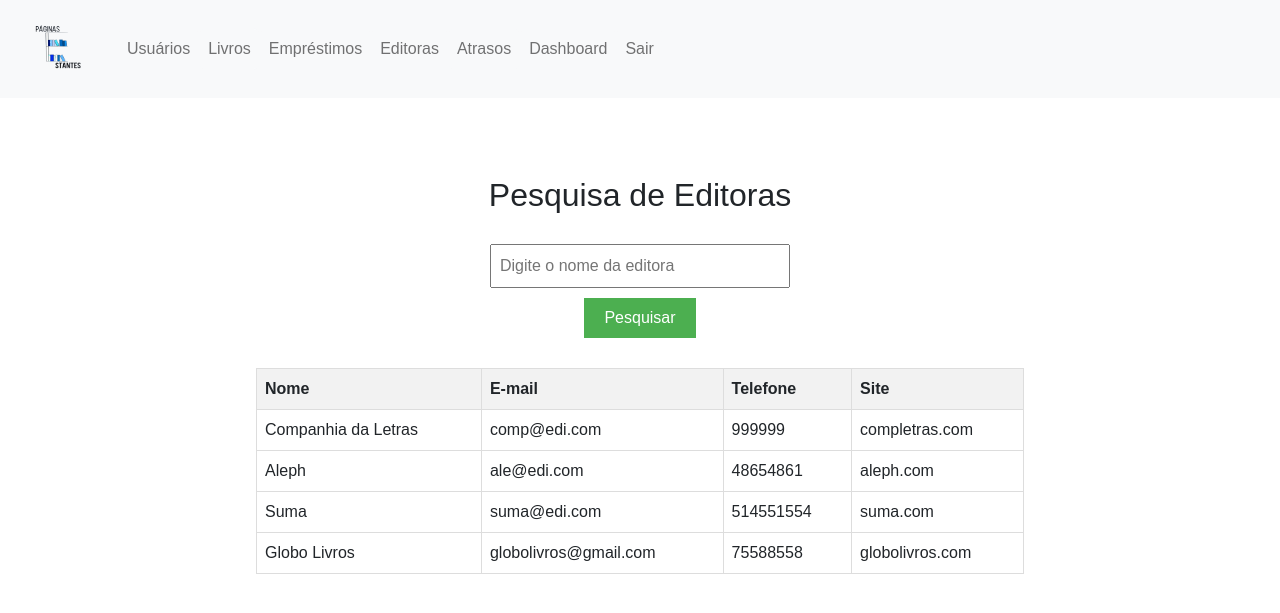
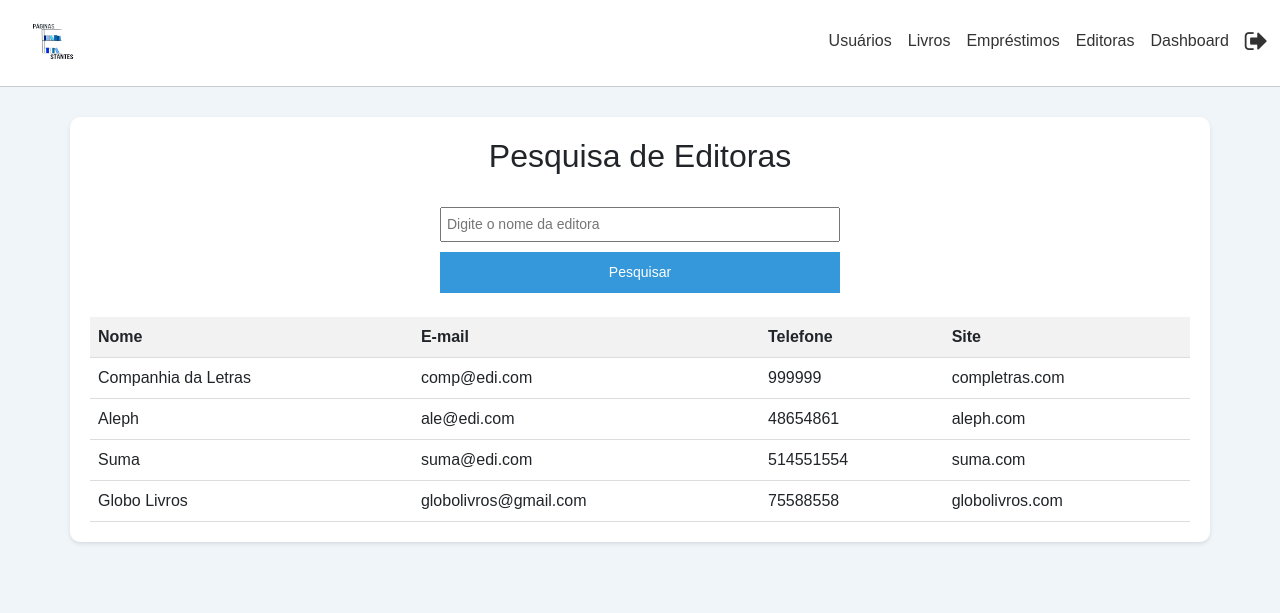
Before and after one commit to PedroLucas3542/LocadoraLivros, a PHP site: page /pesquisaeditoras.php in a window 1280 px wide. Shown: the top 613 px of the page. Run offline with PHP 8.4, Linux system fonts and the light colour scheme; data comes from the database, SQL or seed files in the repository.

Commit message:
all in css

```diff
--- a/ProjetoWDA/pesquisaeditoras.php
+++ b/ProjetoWDA/pesquisaeditoras.php
@@ -6,72 +6,150 @@
     <meta charset="UTF-8">
     <title>Pesquisa de Usuários</title>
     <style>
+        html{
+            background-color: #f0f5f9;
+        }
+
+        .navbar {
+            background-color: #fff;
+            border-bottom: 1px solid #ccc;
+        }
+
+        .navbar-brand {
+            margin-right: 10px;
+            font-weight: bold;
+        }
+
+        .navbar-toggler {
+            border: none;
+        }
+
+        .navbar-nav .nav-link {
+            color: #333;
+        }
+
+        .navbar-nav .nav-link:hover {
+            color: #888;
+        }
+
+        .navbar-nav .nav-item:last-child .nav-link {
+            padding-right: 0;
+        }
+
+        .nav-link i {
+            font-size: 25px;
+        }
+
+        .fundo {
+            background-color: #f0f5f9;
+            padding-top: 30px;
+            padding-bottom: 30px;
+        }
+
+        .container {
+            background-color: #fff;
+            padding: 20px;
+            border-radius: 10px;
+            box-shadow: 0 2px 4px rgba(0, 0, 0, 0.1);
+        }
+
         body {
             font-family: Arial, sans-serif;
+            margin: 0;
         }
-        h2 {
-            margin-top: 30px;
-            text-align: center;
+
+        h1 {
+            margin-bottom: 20px;
         }
+
         form {
-            margin: 30px auto;
-            width: 300px;
-            text-align: center;
+            display: flex;
+            flex-direction: column;
+            max-width: 400px;
         }
-        input[type="text"] {
-            padding: 8px;
-            width: 100%;
+
+        label {
             margin-bottom: 10px;
         }
+
+        input[type="text"] {
+            padding: 5px;
+            font-size: 14px;
+            margin-bottom: 10px;
+        }
+
         input[type="submit"] {
-            padding: 8px 20px;
-            background-color: #4CAF50;
-            color: white;
+            padding: 10px 15px;
+            background-color: #3498db;
+            color: #fff;
+            font-size: 14px;
             border: none;
             cursor: pointer;
         }
+
         table {
-            width: 60%;
-            margin: 30px auto;
+            width: 100%;
             border-collapse: collapse;
         }
+
         th, td {
             padding: 8px;
-            border: 1px solid #ddd;
+            text-align: left;
+            border-bottom: 1px solid #ddd;
         }
+
         th {
             background-color: #f2f2f2;
         }
     </style>
+<link rel="stylesheet" href="https://cdnjs.cloudflare.com/ajax/libs/font-awesome/4.7.0/css/font-awesome.min.css">
 </head>
 <body>
-<nav class="navbar navbar-expand-lg bg-light">
-        <div class="container-fluid">
-		<a class="navbar-brand" href="#">
-      		<img src="logo.png" alt="Bootstrap" width="90" height="72">
-    	</a>
-          <button class="navbar-toggler" type="button" data-bs-toggle="collapse" data-bs-target="#navbarNavAltMarkup" aria-controls="navbarNavAltMarkup" aria-expanded="false" aria-label="Toggle navigation">
+<nav class="navbar navbar-expand-lg navbar-light">
+    <div class="container-fluid">
+        <a class="navbar-brand" href="#">
+            <img src="logo.png" width="80" height="60">
+        </a>
+        <button class="navbar-toggler" type="button" data-bs-toggle="collapse" data-bs-target="#navbarNav"
+                aria-controls="navbarNav" aria-expanded="false" aria-label="Toggle navigation">
             <span class="navbar-toggler-icon"></span>
-          </button>
-          <div class="collapse navbar-collapse" id="navbarNavAltMarkup">
-            <div class="navbar-nav">
-              <a class="nav-link btn btn-light" href="usuarios.php">Usuários</a>
-			  <a class="nav-link btn btn-light" href="livros.php">Livros</a>
-			  <a class="nav-link btn btn-light" href="emprestimos.php">Empréstimos</a>
-			  <a class="nav-link btn btn-light" href="editoras.php">Editoras</a>
-			  <a class="nav-link btn btn-light" href="atrasos.php">Atrasos</a>
-			  <a class="nav-link btn btn-light" href="dashboard.php" class="dashboard-button">Dashboard</a>
-			  <a class="nav-link btn btn-light" href="logout.php">Sair</a>
-            </div>
-          </div>
+        </button>
+        <div class="collapse navbar-collapse justify-content-end" id="navbarNav">
+            <ul class="navbar-nav">
+                <li class="nav-item">
+                    <a class="nav-link" href="usuarios.php">Usuários</a>
+                </li>
+                <li class="nav-item">
+                    <a class="nav-link" href="livros.php">Livros</a>
+                </li>
+                <li class="nav-item">
+                    <a class="nav-link" href="emprestimos.php">Empréstimos</a>
+                </li>
+                <li class="nav-item">
+                    <a class="nav-link" href="editoras.php">Editoras</a>
+                </li>
+                <li class="nav-item">
+                    <a class="nav-link" href="dashboard.php">Dashboard</a>
+                </li>
+                <li class="nav-item">
+                    <a class="nav-link" href="logout.php">
+                        <i class="fa fa-sign-out"></i>
+                    </a>
+                </li>
+            </ul>
         </div>
-      </nav><br><br>
+    </div>
+</nav>
+      <div class="fundo">
+      <div class="container">
+        <center>
     <h2>Pesquisa de Editoras</h2>
+    <br>
     <form method="GET" action="">
         <input type="text" name="nome" placeholder="Digite o nome da editora">
         <input type="submit" value="Pesquisar">
     </form>
-
+    </center><br>
     <?php
     // Verifica se o formulário foi submetido
     if ($_SERVER['REQUEST_METHOD'] === 'GET') {
@@ -115,5 +193,7 @@
         mysqli_close($conn);
     }
     ?>
+    </div>
+    </div>
 </body>
 </html>
```
Also changed, not shown: ProjetoWDA/dashboard.php (+31 -15 lines).
